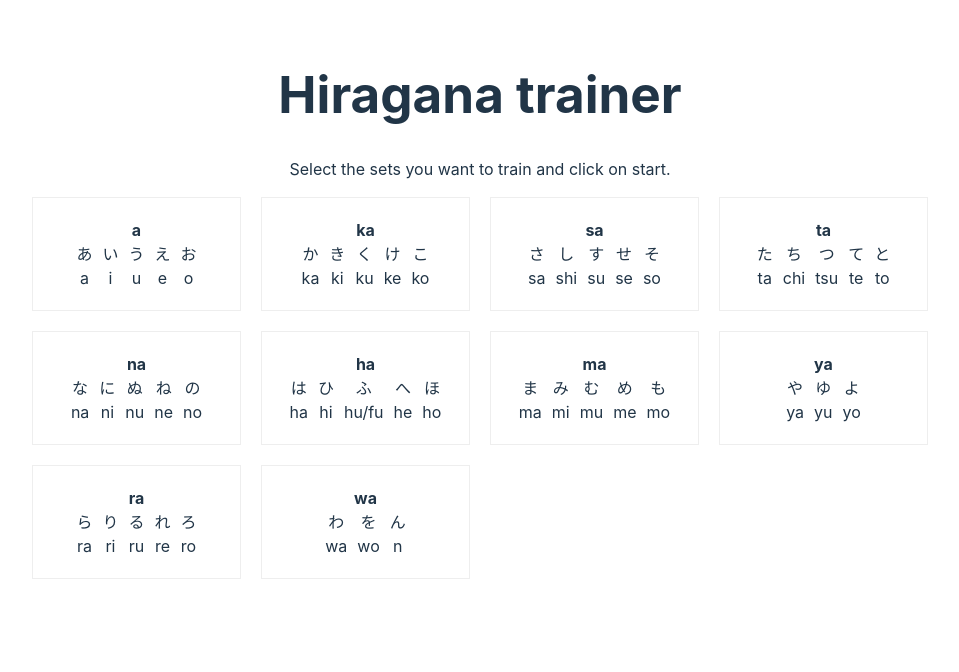
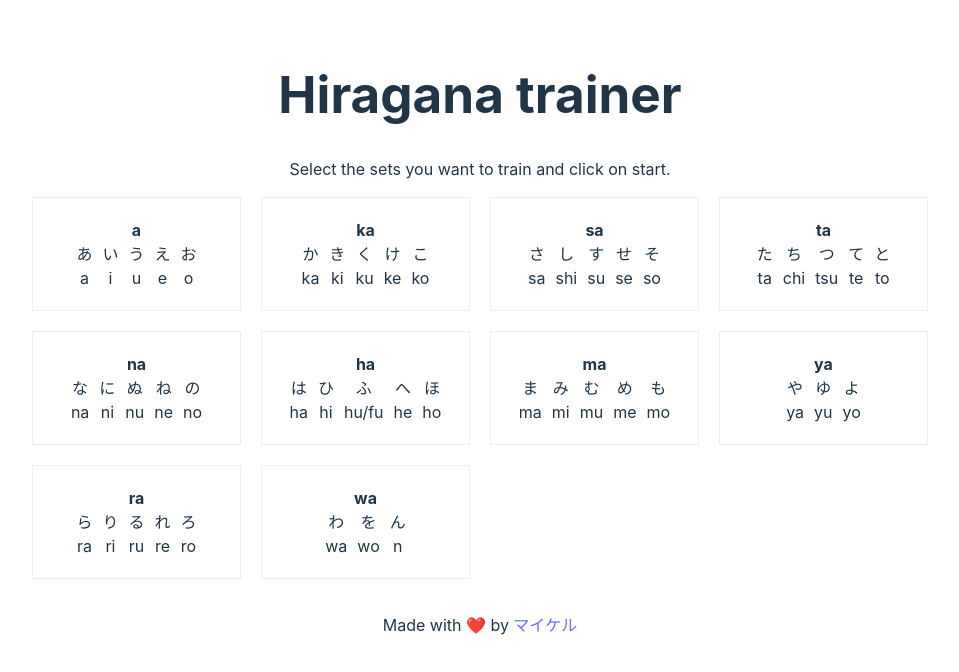
Before and after one commit to maluramichael/hiragana-trainer, a React (Vite) app: page / in a window 1280 px wide. Shown: the top 672 px of the page, without its empty margins (160-1119 px from the left). Built offline with nearby package versions, Linux system fonts and the light colour scheme.

Commit message:
Add footer

```diff
--- a/src/App.css
+++ b/src/App.css
@@ -52,3 +52,7 @@ main
 {
     background-color: #9de6ff;
 }
+
+footer {
+    padding: 10px;
+}
--- a/src/App.jsx
+++ b/src/App.jsx
@@ -154,6 +154,15 @@ function App() {
                     ))}
                 </div>
             </div>}
+            <footer>
+                Made with ❤️ by
+                <a
+                    href={'https://malura.de'}
+                    target={'_blank'}
+                >
+                    &nbsp;マイケル
+                </a>
+            </footer>
         </main>
     );
 }
```
